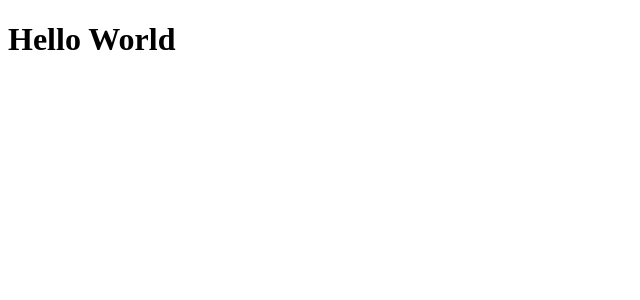
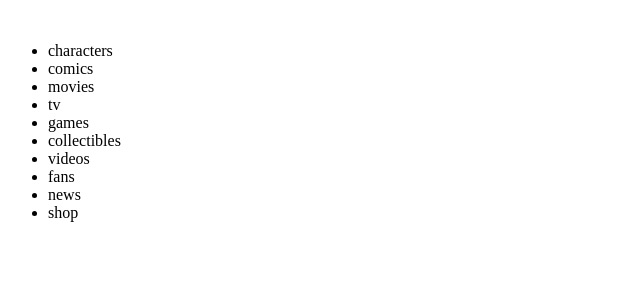
Before and after one commit to ilariamotta/react-dc-comics, a React (Vite) app: page / in a window 1280 px wide. Shown: the top 300 px of the page, without its empty margins (0-640 px from the left). Built offline with nearby package versions, Linux system fonts and the light colour scheme.

Commit message:
feat: creazione componente header

```diff
--- a/src/App.jsx
+++ b/src/App.jsx
@@ -1,12 +1,15 @@
 import './App.css'
+import Header from './components/Header'
+
 
 function App() {
 
   return (
     <>
-    <h1>Hello World</h1>
+    <Header />
     </>
   )
 }
 
+
 export default App
--- /dev/null
+++ b/src/components/Header.jsx
@@ -0,0 +1,21 @@
+import style from "./Header.module.css"
+
+export default function Header() {
+    return (
+        <header>
+            <img src="" alt=""/>
+            <ul>
+                <li>characters</li>
+                <li>comics</li>
+                <li>movies</li>
+                <li>tv</li>
+                <li>games</li>
+                <li>collectibles</li>
+                <li>videos</li>
+                <li>fans</li>
+                <li>news</li>
+                <li>shop</li>
+            </ul>
+        </header>
+    )
+}
```
Also changed, not shown: src/components/Header.module.css (added).
